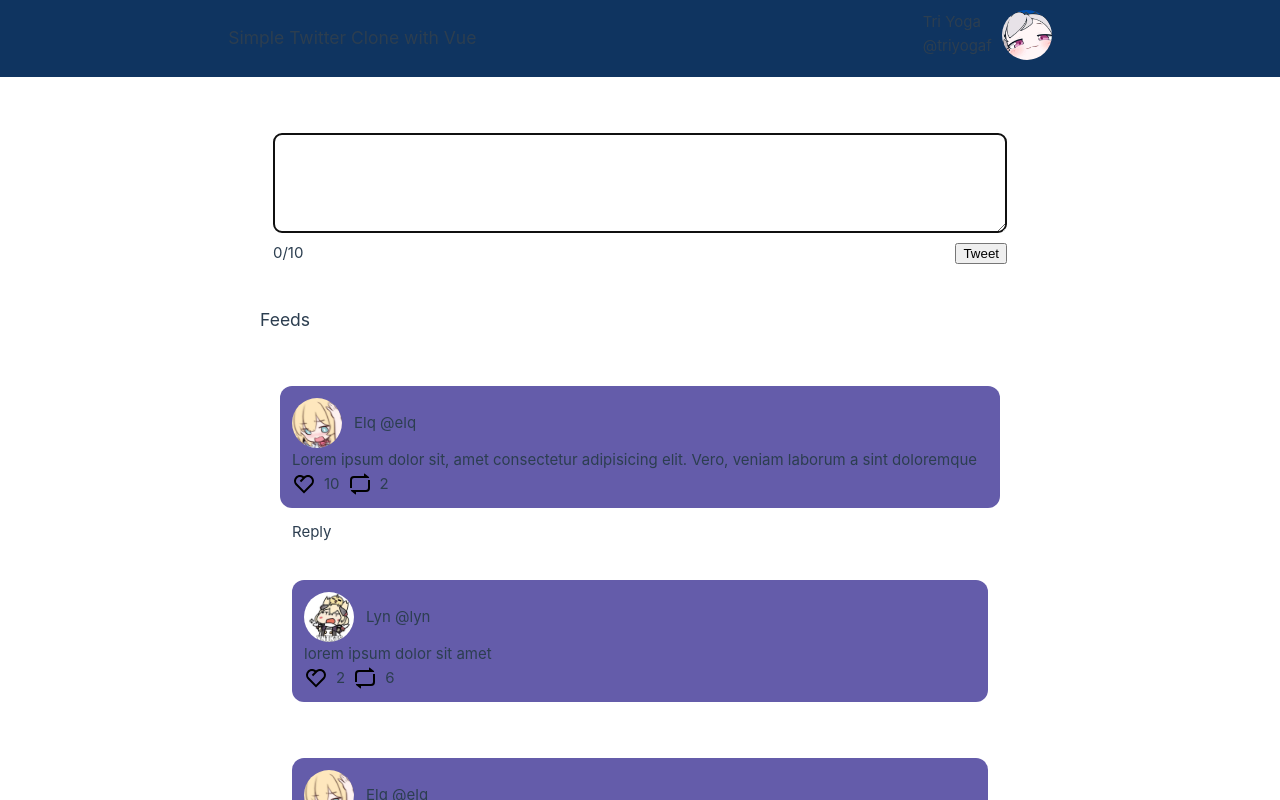
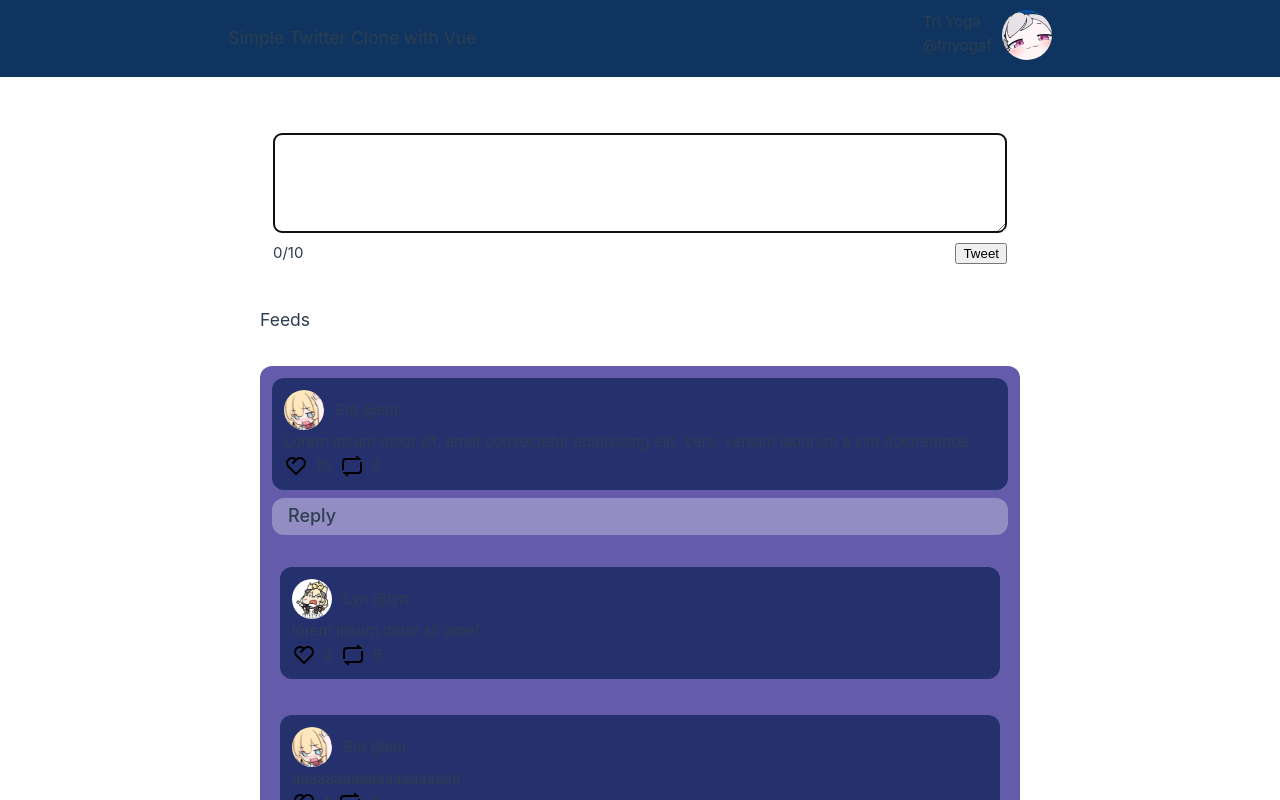
Before and after one commit to TriYogaF/twitter-clone-vue, a Vue app: page / in a window 1280 px wide. Shown: the top 800 px of the page. Built offline with nearby package versions, Linux system fonts and the light colour scheme.

Commit message:
refactoring change passing function to emit

```diff
--- a/src/App.vue
+++ b/src/App.vue
@@ -1,9 +1,9 @@
 <template>
   <Navbar />
   <div class="main">
-    <TweetInput :add-data="addTweet" />
+    <TweetInput @addInput="addTweet" />
     <h3 class="title">Feeds</h3>
-    <TweetCard v-for="tweet in tweets" v-bind:key="tweet.id" v-on:like="likeCount" v-on:retweet="retweetCount" :on-delete="deleteTweet" :add-reply="addReply" v-bind="tweet" />
+    <TweetCard v-for="tweet in tweets" v-bind:key="tweet.id" v-on:retweet="retweetCount" v-on:deleteTweet="ondeleteTweet" v-on:like="doLike" @unlike="doUnlike" @reply="addReply" v-bind="tweet" />
   </div>
 </template>
 
@@ -125,16 +125,16 @@ export default {
         });
       console.log(this.tweets.find(({ id }) => id == num));
     },
-    likeCount(e) {
-      // this.tweets.find(({ id }) => id == e).tweet.like + 1;
+    doLike(e) {
       console.log(this.tweets.find(({ id }) => id == e).tweet.like++);
-      // console.log(e.target);
+    },
+    doUnlike(e) {
+      console.log(this.tweets.find(({ id }) => id == e).tweet.like--);
     },
     retweetCount(e) {
-      // this.tweets.find(({ id }) => id == e).tweet.retweet++;
-      console.log(this.tweets.find(({ id }) => id == e).tweet.retweet++);
+      this.tweets.find(({ id }) => id == e).tweet.retweet++;
     },
-    deleteTweet(e) {
+    ondeleteTweet(e) {
       // this.tweets.filter((item) => item.id !== e);
       this.tweets.splice(
         this.tweets.findIndex((item) => item.id == e),
--- a/src/components/TweetCard.vue
+++ b/src/components/TweetCard.vue
@@ -3,7 +3,7 @@
     <div class="content">
       <div class="post">
         <div class="post-name">
-          <Avatar :avatar="this.user.avatarUrl" />
+          <Avatar :avatar="this.user.avatarUrl" :class="'isSmall'" />
           <p class="name">{{ this.user.fullname }} {{ this.user.username }}</p>
         </div>
         <p v-if="tweet">{{ this.tweet.content }}</p>
@@ -41,19 +41,19 @@
           <span v-else-if="reply">
             {{ this.reply.retweet }}
           </span>
-          <svg v-if="this.user.username == '@triyogaf'" xmlns="http://www.w3.org/2000/svg" viewBox="0 0 24 24" width="24" height="24" @click="onDelete(this.id)">
+          <svg v-if="this.user.username == '@triyogaf'" xmlns="http://www.w3.org/2000/svg" viewBox="0 0 24 24" width="24" height="24" @click="onDelete">
             <path fill="none" d="M0 0h24v24H0z" />
             <path d="M7 4V2h10v2h5v2h-2v15a1 1 0 0 1-1 1H5a1 1 0 0 1-1-1V6H2V4h5zM6 6v14h12V6H6zm3 3h2v8H9V9zm4 0h2v8h-2V9z" />
           </svg>
         </div>
       </div>
     </div>
-    <KeepAlive>
-      <div v-if="tweet" class="reply" @click="showReply = !showReply">
-        <TweetInput v-if="showReply" :inputReply="true" :id="this.id" :add-data="addReply" />
-        <p v-else>Reply</p>
-      </div>
-    </KeepAlive>
+    <div v-if="tweet" class="reply">
+      <KeepAlive>
+        <TweetInput v-if="showReply" :inputReply="true" :id="this.id" @addInput="addReply" @closeInput="handleShow" />
+        <p class="reply-title" v-else @click="handleShow">Reply</p>
+      </KeepAlive>
+    </div>
     <div v-if="hasComment" class="comment">
       <TweetCard v-for="item in comments" :key="item.id" v-bind="item" />
     </div>
@@ -73,24 +73,30 @@ export default {
     id: Number,
     user: Object,
     tweet: Object,
-    onDelete: Function,
     comments: Array,
     reply: Object,
-    addReply: Function,
   },
   components: { Avatar },
-  emits: ["like"],
+  emits: ["retweet", "deleteTweet", "like", "unlike", "reply", "close"],
   methods: {
     handleLike() {
       this.like = !this.like;
+      if (this.like) {
+        this.$emit("like", this.id);
+      } else if (!this.like) {
+        this.$emit("unlike", this.id);
+      }
     },
-    // addReply(e, id) {
-    //   console.log(`card ${id}`);
-    //   this.comments.unshift({
-    //     id: 11,
-    //   });
-    //   console.log(this.comments);
-    // },
+    onDelete() {
+      this.$emit("deleteTweet", this.id);
+    },
+    addReply(ele, num) {
+      console.log(`tes reply ${ele}, ${num}`);
+      this.$emit("reply", ele, num);
+    },
+    handleShow() {
+      this.showReply = !this.showReply;
+    },
   },
   computed: {
     hasComment() {
@@ -117,19 +123,19 @@ export default {
 } */
 
 .card {
-  margin: 16px 4px;
-  padding: 8px;
+  margin: 16px 4px 4px 4px;
+  padding: 4px;
   border-radius: 12px;
-  background-color: rgba(255, 255, 255, 0.1);
+  background-color: #645caa;
 }
 
 .content {
   display: flex;
   /* justify-content: center; */
-  background-color: #645caa;
+  background-color: #25316d;
   border-radius: 12px;
   padding: 12px;
-  margin: 12px;
+  margin: 8px 8px 4px 8px;
 }
 .post-name {
   display: flex;
@@ -144,10 +150,19 @@ export default {
 }
 
 .reply {
-  padding: 0px 24px;
+  padding: 4px 8px;
 }
 
 .wrap-input {
   margin: 4px;
 }
+
+.reply-title {
+  font-weight: 500;
+  padding: 4px 16px;
+  font-size: large;
+  background-color: rgba(255, 255, 255, 0.3);
+  border-radius: 12px;
+  /* border: 1px solid black; */
+}
 </style>
```
